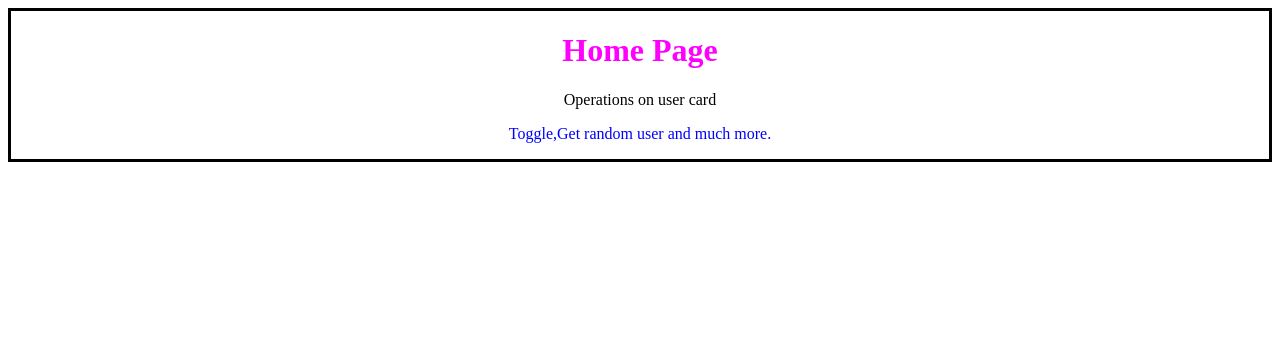
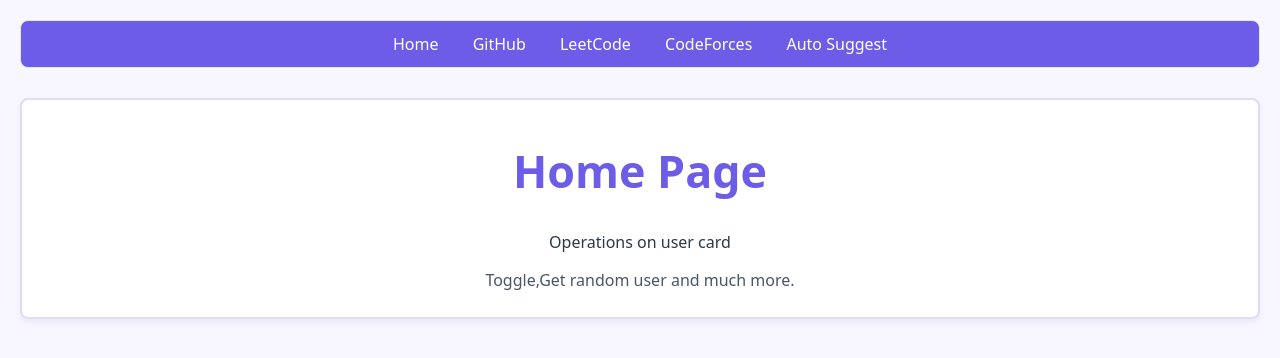
Before and after one commit to YASASVI06/AutoSuggest, a website: page frontend/index.html in a window 1280 px wide. Drawn offline with Linux system fonts and the light colour scheme.

Commit message:
fourth commit

```diff
--- a/frontend/index.css
+++ b/frontend/index.css
@@ -1,20 +1,69 @@
 /* Styles for homepage */
 
+/* Apply a clean font and a soft, modern background to the whole page */
+body {
+    font-family: system-ui, -apple-system, BlinkMacSystemFont, 'Segoe UI', Roboto, sans-serif;
+    background-color: #f8f7ff; /* Soft off-white with a hint of lavender */
+    color: #2d3748;            /* Smooth slate dark gray for easy reading */
+    padding: 20px;
+    margin: 0;
+}
+
+/* Make your main heading stand out */
 h1 {
-    color:magenta;
+    color: #6c5ce7;            /* Elegant, aesthetic purple/violet */
+    font-size: 2.8rem;         /* Significantly larger and prominent */
 
 }
+
 /* Target the element with id="home-intro" */
-#home-intro{
+#home-intro {
     text-align: center;
-    border: 3px solid black;
+    border: 2px solid #e0dcf5;  /* Softer, cleaner border color */
+    border-radius: 8px;       /* Smooth, rounded corners */
+    padding: 10px;             /* Gives the text room to breathe */
+    background-color: #ffffff; /* White card background to pop off the page */
+    box-shadow: 0 4px 6px rgba(0, 0, 0, 0.05); /* Soft, premium drop shadow */
+    /* Makes the hover effect smooth */
 
+             /* Allows it to shrink nicely on mobile screens */
 
 }
-#home-intro:hover{
-    background-color:lightpink;
+
+/* Smooth hover effect */
+#home-intro:hover {
+    background-color: #f3f0ff; /* Soft, aesthetic lavender tint on hover */
+}
+
+/* Style for the secondary text */
+#p2 {
+    color: #4a5568;            /* Softer than pure blue, matches the aesthetic */
+         /* Larger, highly readable font size */
+          /* Adds comfortable spacing between lines */
+}
+
+/* Navigation bar styling */
+#nav {
+    text-align: center;
+    border: 1px solid #e2e8f0;
+    border-radius: 8px;
+    padding: 12px;
+    background-color: #6c5ce7;
+    color: white;
+    margin-bottom: 30px;
 
 }
-#p2{
-    color:blue;
+/* Add space between the links in the nav bar */
+#nav a {
+    color: white;             /* Makes the links white to look clean on the purple bar */
+    text-decoration: none;    /* Removes the default underline */
+    padding: 0 15px;          /* Adds 15px of space to the left and right of every link */
+    font-size: 1.0rem;        /* Makes the link text a bit larger and more readable */
+    display: inline-block;    /* Ensures the padding pushes away other links properly */
+    transition: opacity 0.2s; /* Smooth transition for the hover effect below */
 }
+
+/* Subtle hover effect for the links */
+#nav a:hover {
+    opacity: 0.8;             /* Makes the link slightly fade when you hover over it */
+}
--- a/frontend/index.html
+++ b/frontend/index.html
@@ -7,6 +7,13 @@
     <script src="index.js"></script>
 </head>
 <body>
+    <div id="nav">
+        <a href="index.html">Home</a>
+         <a href="https://github.com" target="_blank">GitHub</a>
+          <a href="https://leetcode.com" target="_blank">LeetCode</a>
+          <a href="https://codeforces.com" target="_blank">CodeForces</a>
+          <a href="./pages/autosuggest.html">Auto Suggest</a>
+    </div>
    <div id="home-intro">
     <h1>Home Page</h1>
     <p id="p1">Operations on user card </p>
```
Also changed, not shown: frontend/pages/autosuggest.html (added, +11 -0 lines).
